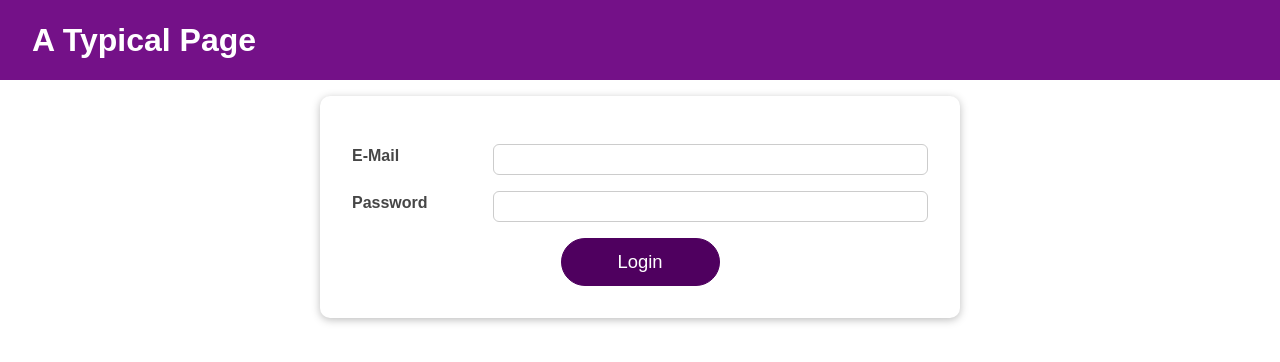
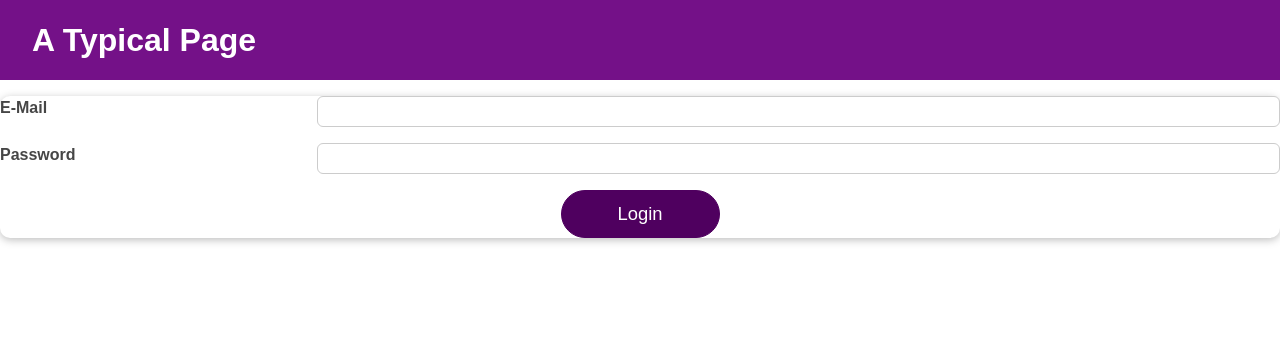
Before and after one commit to anheejeong/LogIn, a React (Create React App) app: page / in a window 1280 px wide. Shown: the top 362 px of the page. Built offline with nearby package versions, Linux system fonts and the light colour scheme.

Commit message:
move css file

```diff
--- a/src/components/Login/Login.module.css
+++ b/src/components/Login/Login.module.css
@@ -1,4 +1,4 @@
-.login {
+/* .login {
   width: 90%;
   max-width: 40rem;
   margin: 2rem auto;
@@ -41,16 +41,16 @@
 .control.invalid input {
   border-color: red;
   background: #fbdada;
-}
+} */
 
 .actions {
   text-align: center;
 }
 
-@media (min-width: 768px) {
+/* @media (min-width: 768px) {
   .control {
     align-items: center;
     flex-direction: row;
   }
 
-}
+} */
```
